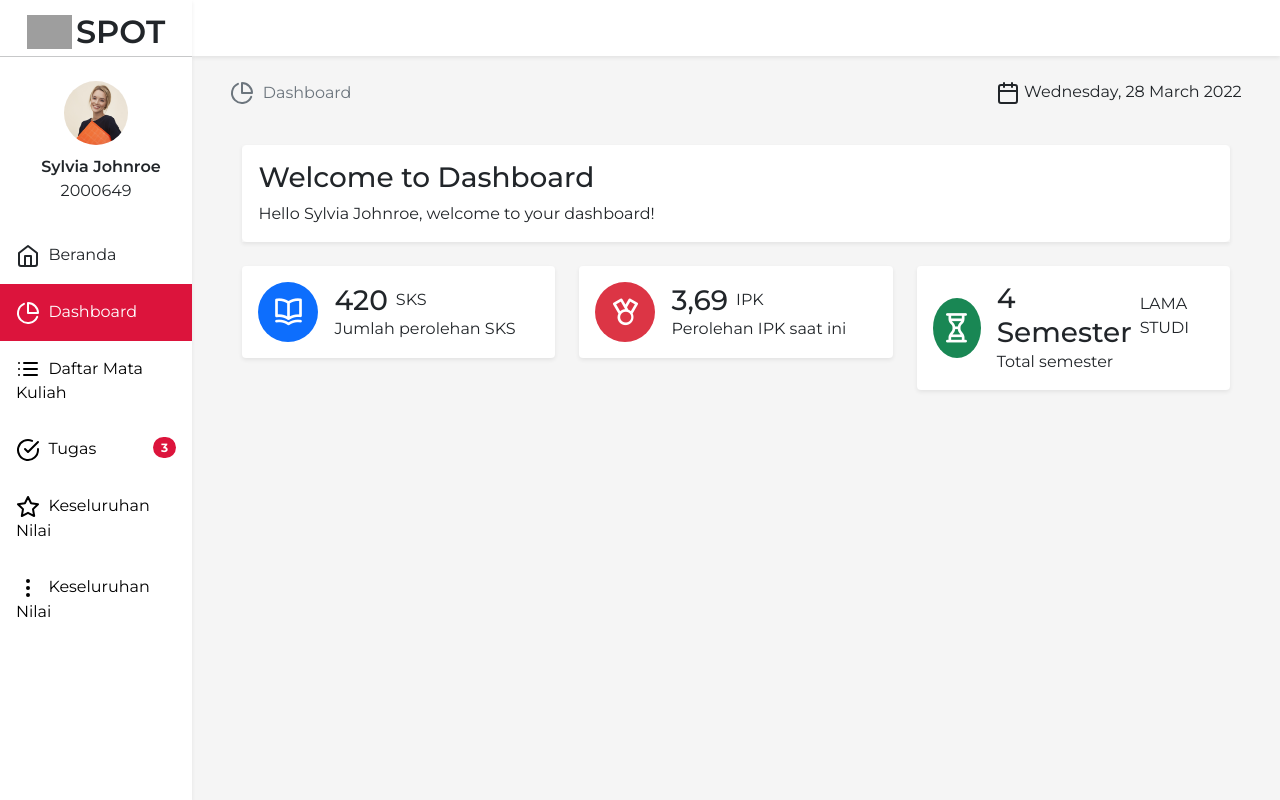
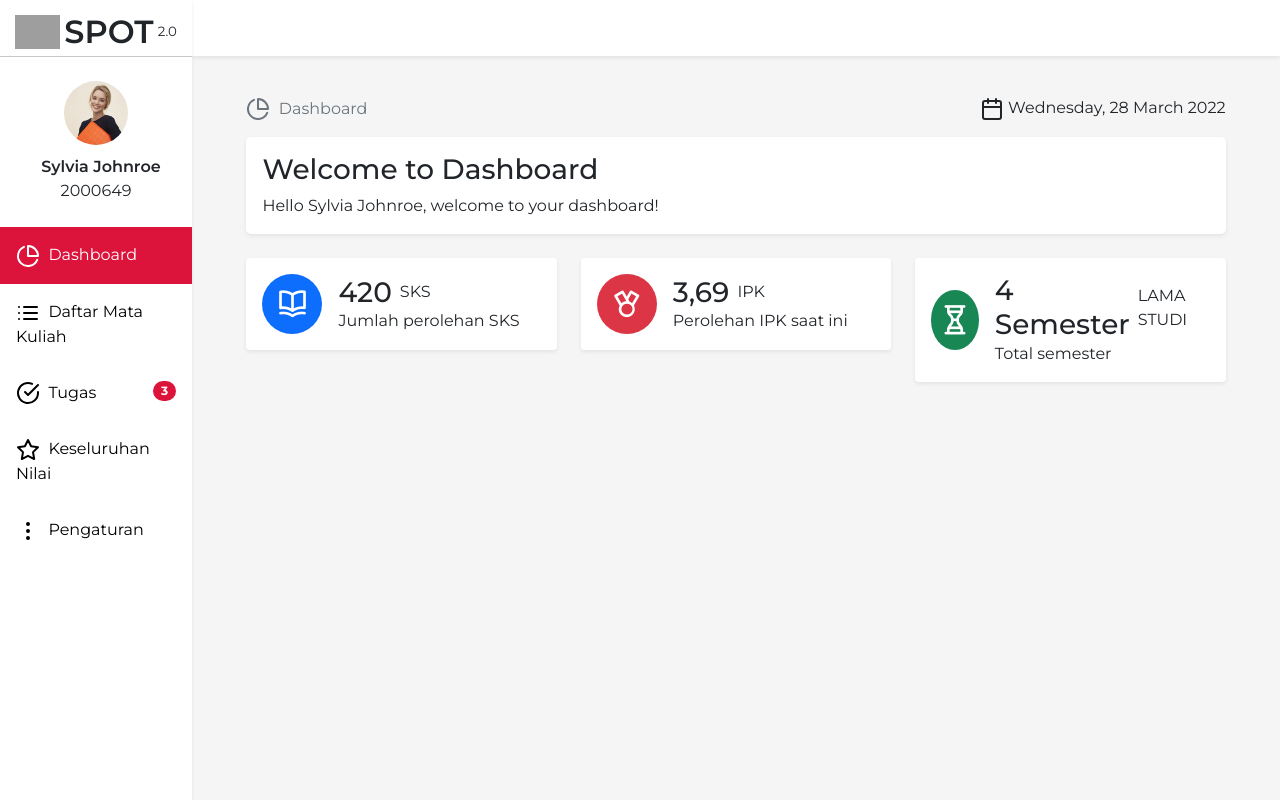
Before and after one commit to AbidMaf/Spot-2.github.io, a PHP site: page /dashboard.html in a window 1280 px wide. Run offline with PHP 8.4, Linux system fonts and the light colour scheme; grey boxes are pictures that could not be loaded.

Commit message:
Update Navigasi

```diff
--- a/css/dashboard.css
+++ b/css/dashboard.css
@@ -31,8 +31,8 @@ h1, h2, h3, h4 {
 	background-color: white;
 }
 
-.welcome {
-    box-shadow: 0 .125rem .25rem rgba(0,0,0,.075);
+.rounded-3 {
+    box-shadow: 0 .125rem .25rem rgba(0,0,0,.075) !important;
 }
 
 /*Statistic*/
--- a/dashboard.html
+++ b/dashboard.html
@@ -27,6 +27,7 @@
     <div class="brand">
       <img class="logo" src="assets/image/Logo_Almamater_UPI.svg" width="45">
       <span class="brand-name">SPOT</span>
+      <span class="brand-version">2.0</span>
     </div>
     <hr style="margin: 0;">
     <div class="login-info">
@@ -34,35 +35,36 @@
       <span class="name">Sylvia Johnroe</span>
       <span class="nim">2000649</span>
     </div>
-    <a>
-      <i class="icon" data-feather="home"></i>
-      <span class="menu-name">&nbsp;Beranda</span>
-    </a>
     <a class="active" href="">
       <i class="icon" data-feather="pie-chart"></i>
       <span class="menu-name">&nbsp;Dashboard</span>
     </a>
-    <a href="summaryNilai.html">
+    <a class="" href="daftarMataKuliah.html">
       <i class="icon" data-feather="list"></i>
       <span class="menu-name">&nbsp;Daftar Mata Kuliah</span>
     </a>
-    <a href="">
+    <a href="tugas.html">
       <div class="badge-bar"></div>
       <i class="icon" data-feather="check-circle"></i>
       <span class="menu-name">&nbsp;Tugas</span>
       <span class="badge">3</span>
     </a>
-    <a class="menu-nilai" href="">
+    <a class="menu-nilai" href="summaryNilai.html">
       <i class="icon" data-feather="star">2</i>
       <span class="menu-name">&nbsp;Keseluruhan Nilai</span>
     </a>
     <a class="menu-settings" href="">
       <i class="icon" data-feather="more-vertical">2</i>
-      <span class="menu-name">&nbsp;Keseluruhan Nilai</span>
+      <span class="menu-name">&nbsp;Pengaturan</span>
     </a>
   </div>
+
   <div class="main-content">
+
+    <div class="p-3">
+
       <div class="row">
+
         <div class="col-md-6">
           <div aria-label="breadcrumb">
             <ol class="breadcrumb">
@@ -73,13 +75,11 @@
             </ol>
           </div>
         </div>
+
         <div class="col-md-6 date">
           <i class="ico ico-dark" data-feather="calendar"></i>
           <span class="date-text">Wednesday, 28 March 2022</span>
         </div>
-    </div>
-    <div class="row">
-      <div class="p-4">
         <div class="welcome">
           <div class="content rounded-3 p-3">
             <h1 class="fs-3">Welcome to Dashboard</h1>
@@ -126,6 +126,9 @@
         </section>
 
       </div>
+
+    </div>
+
   </div>
 </body>
 
```
Lines whose indentation alone changed are shown as unchanged.
